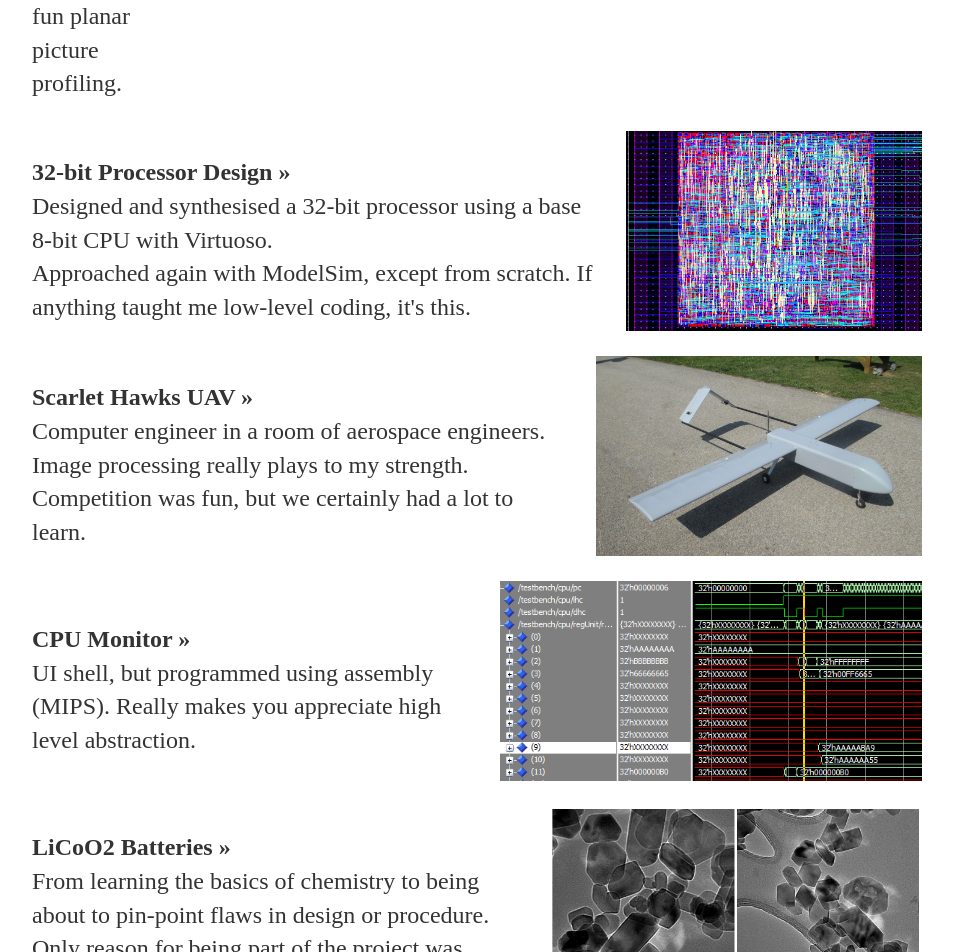
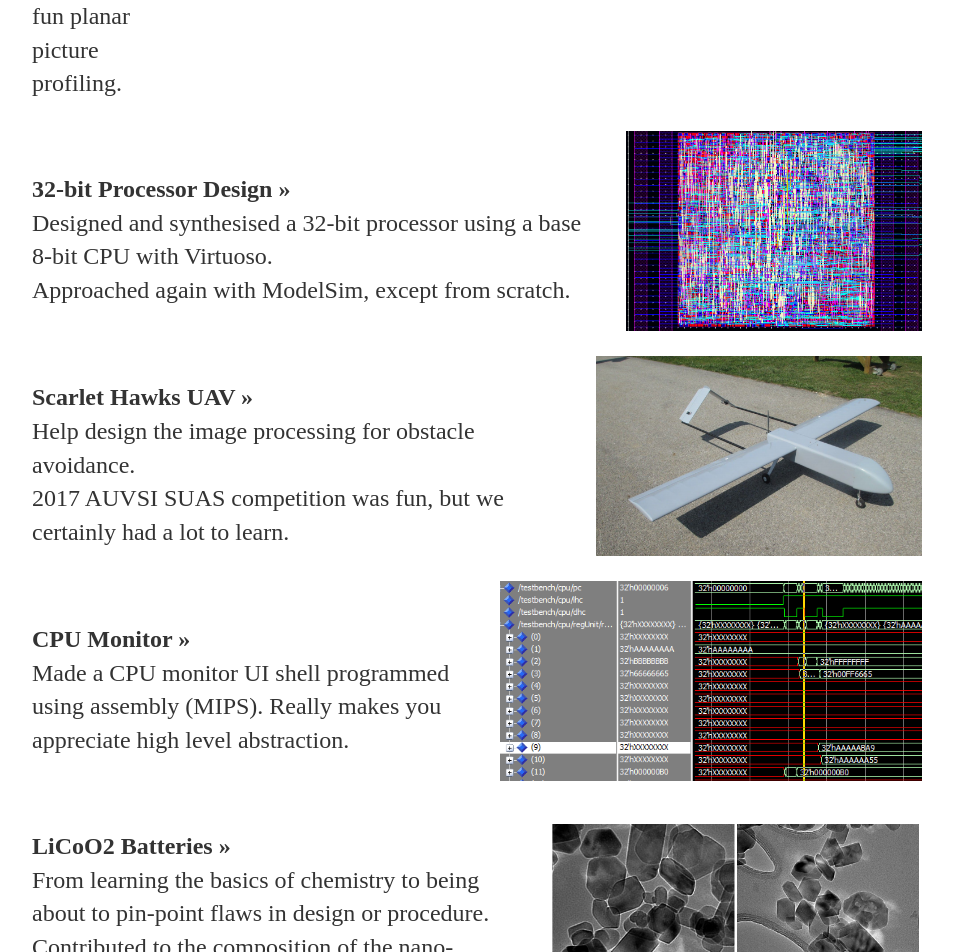
Before and after one commit to rnguyen6/rnguyen6.github.io, a Jekyll site: the page built from projects/index.html, in a window 1280 px wide and 1400 px high, scrolled down 1459 px. Shown: the top 952 px of the window, without its empty margins (163-1116 px from the left). Built offline with Jekyll 4.4.1, drawn with Linux system fonts in a browser that asks for light colours; some of the changed text lies outside the part shown.

Commit message:
Update index.html

```diff
--- a/projects/index.html
+++ b/projects/index.html
@@ -30,24 +30,25 @@ img {
 
 	<table style="width:100%"><tr><td><p><strong>32-bit Processor Design &raquo;</strong><br>
 		Designed and synthesised a 32-bit processor using a base 8-bit CPU with Virtuoso.<br>
-		Approached again with ModelSim, except from scratch. If anything taught me low-level coding, it's this.
+		Approached again with ModelSim, except from scratch.
 	</p></td><td><img src="selcpu32layout.PNG" alt="Select Adder CPU" height="200"></td></tr></table>
 
 	<table style="width:100%"><tr><td><p><strong>Scarlet Hawks UAV &raquo;</strong><br>
-		Computer engineer in a room of aerospace engineers. Image processing really plays to my strength.<br>
-		Competition was fun, but we certainly had a lot to learn.
+		Help design the image processing for obstacle avoidance.<br>
+		2017 AUVSI SUAS competition was fun, but we certainly had a lot to learn.
 	</p></td><td><img src="uav.PNG" alt="UAV" height="200"></td></tr></table>
 
 	<table style="width:100%"><tr><td><p><strong>CPU Monitor &raquo;</strong><br>
-		UI shell, but programmed using assembly (MIPS). Really makes you appreciate high level abstraction.
+		Made a CPU monitor UI shell programmed using assembly (MIPS). Really makes you appreciate high level abstraction.
 	</p></td><td><img src="mips_cpu.png" alt="MIPS" height="200"></td></tr></table>
 
 	<table style="width:100%"><tr><td><p><strong>LiCoO2 Batteries &raquo;</strong><br>
-		From learning the basics of chemistry to being about to pin-point flaws in design or procedure. Only reason for being part of the project was curiosity, as nothing related to CPE.
+		From learning the basics of chemistry to being about to pin-point flaws in design or procedure.<br>
+		Contributed to the composition of the nano-LiCoO2 particles, with the team winning the Dean's Choice Aware and Track Award in 2017.
 	</p></td><td><img src="licoo2.PNG" alt="TEM LiCoO2" height="200"></td></tr></table>
 
 	<table style="width:100%"><tr><td><p><strong>Big Data Project &raquo;</strong><br>
-		Learned Rhino and CAD to pump out prototypes. Communication skills are a new high after working with foreigners who don't speak English well.
+		Learned Rhino and CAD to develop prototypes, and learned how to communicate to non-native English speakers and those without technical knowledge.
 	</p></td><td><img src="haf.PNG" alt="Hybrid Air Filter" height="200"></td></tr></table>
 
 	<table style="width:100%"><tr><td><p><strong>Robotics Competition &raquo;</strong><br>
```
